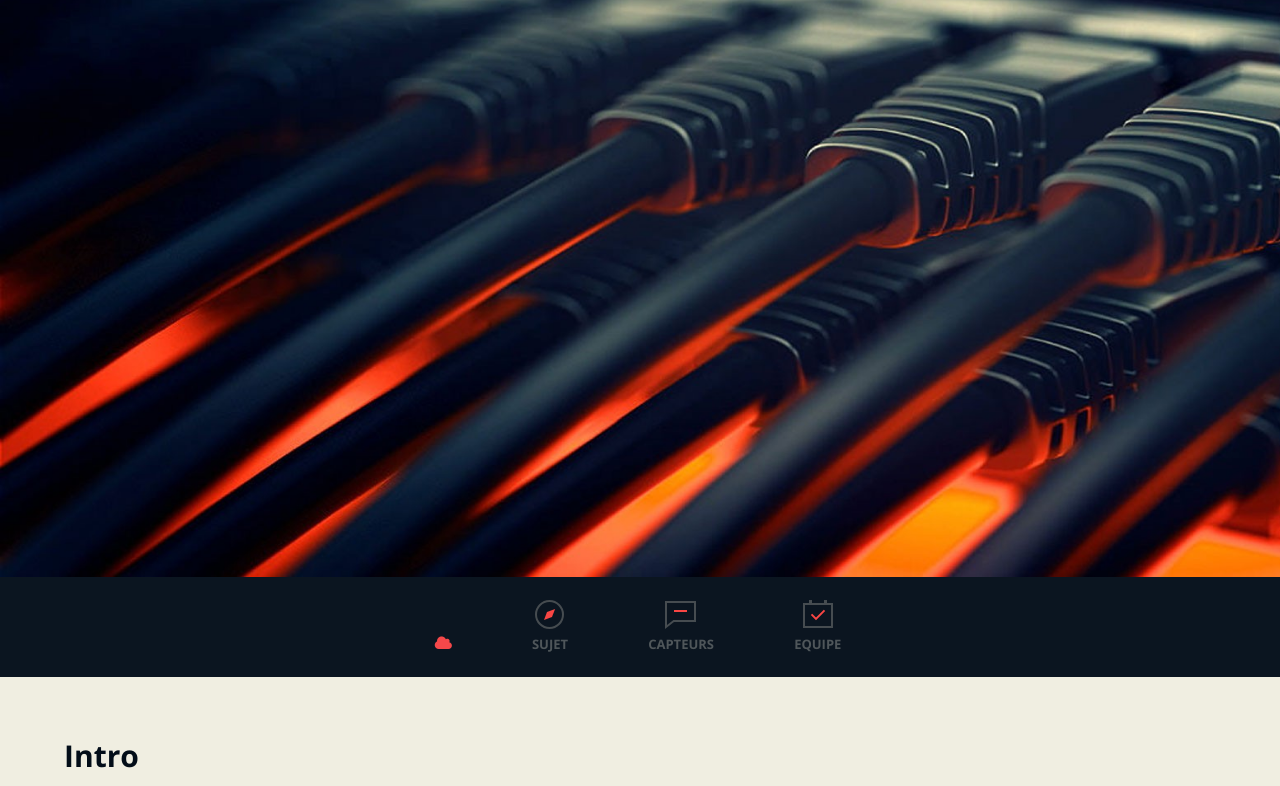
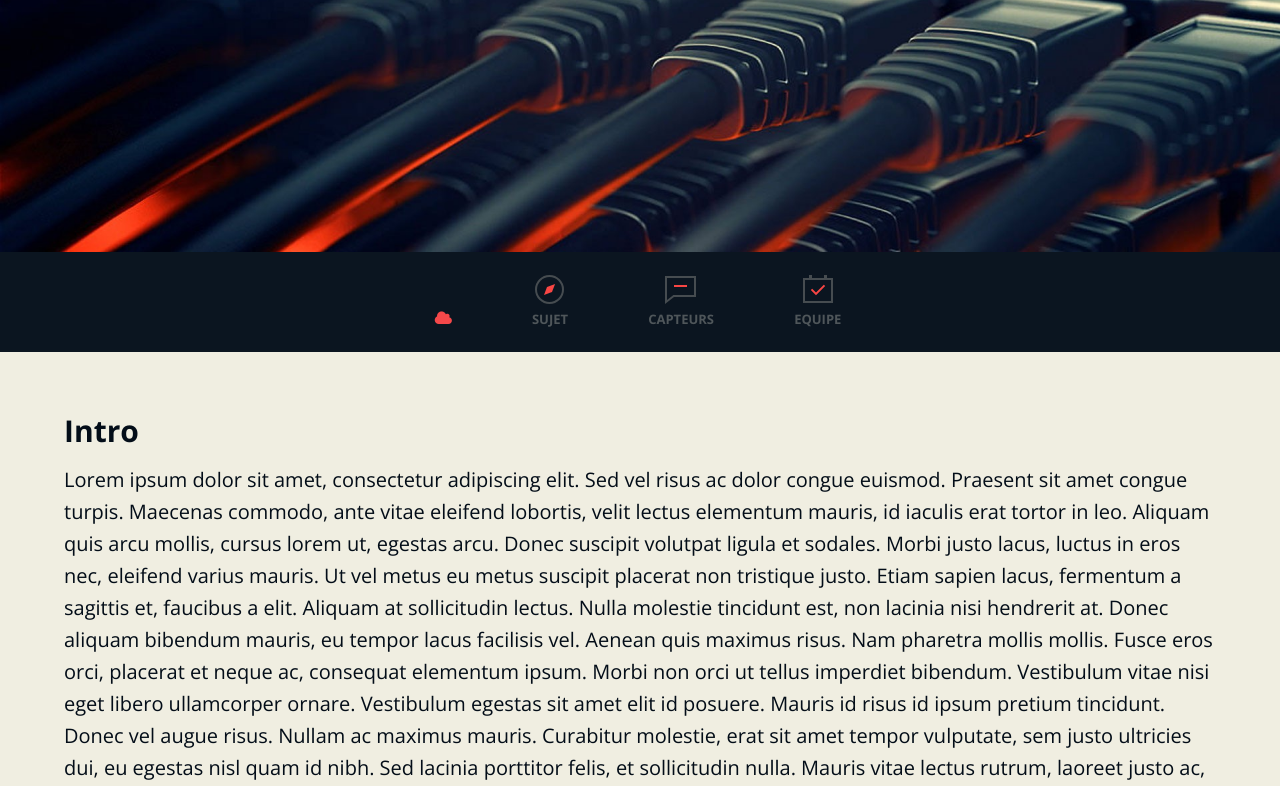
Before and after one commit to Shauna2R/ProjettransversalMQTT, a plain HTML site: page index.html in a window 1280 px wide. Shown: the part 313-1099 px from the top of the page. Drawn offline with nearby package versions, Linux system fonts and the light colour scheme.

Commit message:
12/05/16 PRUDENT Guilian Modification css responsive design

```diff
--- a/css/style.css
+++ b/css/style.css
@@ -231,7 +231,7 @@ Intro
 
 @media only screen and (min-width: 1170px) {
   #cd-intro {
-      height: 890px;
+      height: 565px;
       background: url(../img/intro-background.jpg);
       display: block;
       background-size: cover;
```
